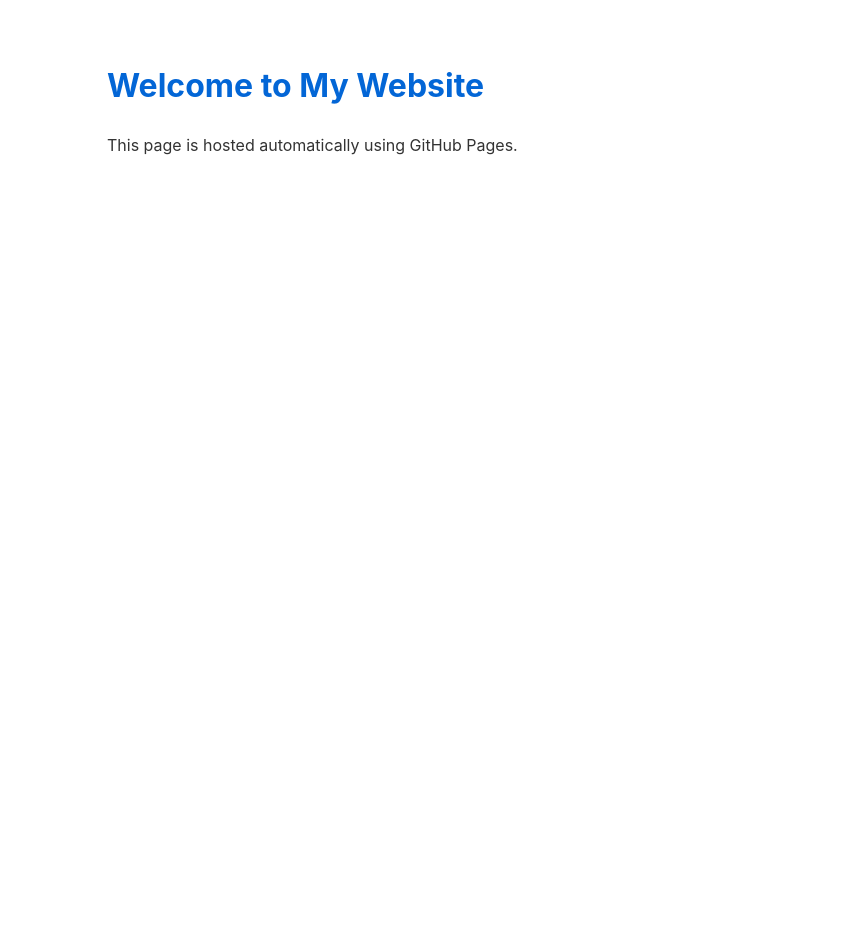
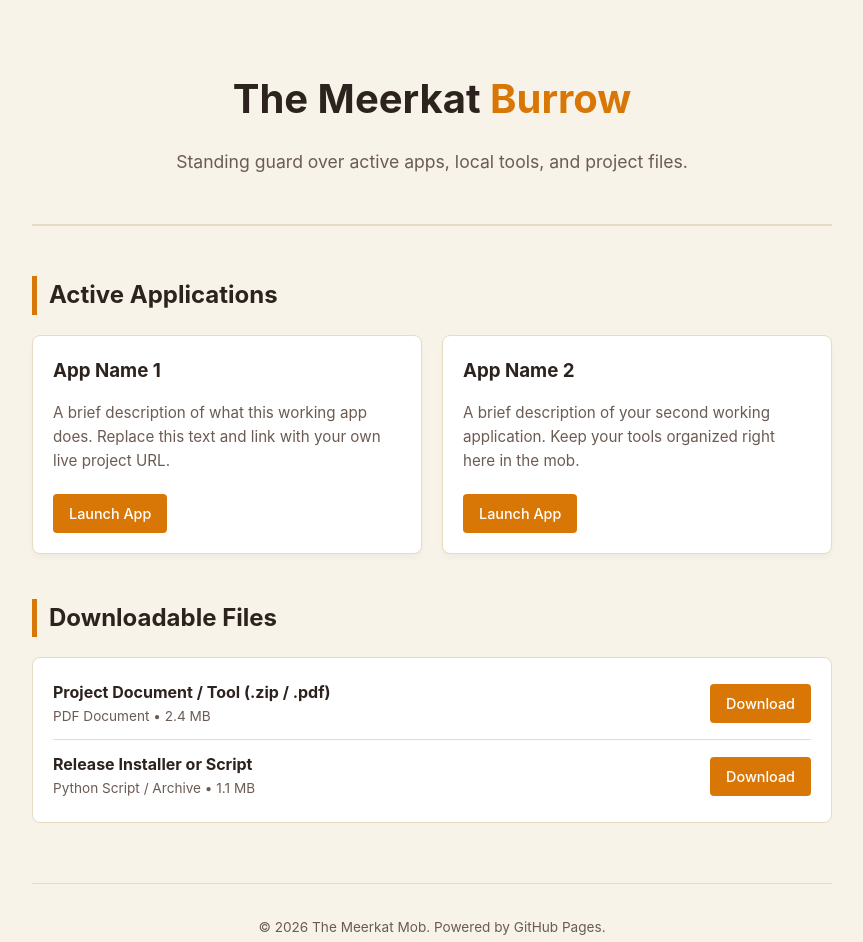
Before and after one commit to dahjordaan-sketch/meerkat, a plain HTML site: page index.html in a window 1280 px wide. Shown: the whole page, without its empty margins (208-1071 px from the left). Before the commit the page ends 800 px from the top, so only its background shows below. Drawn offline with Linux system fonts and the light colour scheme.

Commit message:
Update index.html

```diff
--- a/index.html
+++ b/index.html
@@ -3,23 +3,195 @@
 <head>
     <meta charset="UTF-8">
     <meta name="viewport" content="width=device-width, initial-scale=1.0">
-    <title>My GitHub Pages Site</title>
+    <title>The Meerkat Burrow | App & File Hub</title>
     <style>
+        :root {
+            --bg-color: #f7f3e9; /* Kalahari Sand */
+            --card-bg: #ffffff;
+            --text-main: #2c221e; /* Deep Burrow Brown */
+            --text-muted: #6b5b53;
+            --accent: #d97706; /* Alert Sun-Gold */
+            --accent-hover: #b45309;
+            --border-color: #e5dcc3;
+        }
+
         body {
             font-family: -apple-system, BlinkMacSystemFont, "Segoe UI", Roboto, Helvetica, Arial, sans-serif;
-            max-width: 650px;
-            margin: 60px auto;
-            padding: 0 20px;
-            color: #333;
+            background-color: var(--bg-color);
+            color: var(--text-main);
+            max-width: 800px;
+            margin: 0 auto;
+            padding: 40px 20px;
             line-height: 1.6;
         }
-        h1 {
-            color: #0366d6;
+
+        header {
+            text-align: center;
+            margin-bottom: 50px;
+            border-bottom: 2px solid var(--border-color);
+            padding-bottom: 30px;
+        }
+
+        header h1 {
+            font-size: 2.5rem;
+            color: var(--text-main);
+            margin-bottom: 10px;
+        }
+
+        header h1 span {
+            color: var(--accent);
+        }
+
+        header p {
+            color: var(--text-muted);
+            font-size: 1.1rem;
+        }
+
+        section {
+            margin-bottom: 45px;
+        }
+
+        h2 {
+            font-size: 1.5rem;
+            border-left: 5px solid var(--accent);
+            padding-left: 12px;
+            margin-bottom: 20px;
+            color: var(--text-main);
+        }
+
+        .grid {
+            display: grid;
+            grid-template-columns: repeat(auto-fit, minmax(280px, 1fr));
+            gap: 20px;
+        }
+
+        .card {
+            background-color: var(--card-bg);
+            border: 1px solid var(--border-color);
+            border-radius: 8px;
+            padding: 20px;
+            box-shadow: 0 4px 6px rgba(44, 34, 30, 0.03);
+            transition: transform 0.2s ease, box-shadow 0.2s ease;
+        }
+
+        .card:hover {
+            transform: translateY(-3px);
+            box-shadow: 0 6px 12px rgba(44, 34, 30, 0.08);
+        }
+
+        .card h3 {
+            margin-top: 0;
+            margin-bottom: 10px;
+            color: var(--text-main);
+        }
+
+        .card p {
+            color: var(--text-muted);
+            font-size: 0.95rem;
+            margin-bottom: 20px;
+        }
+
+        .btn {
+            display: inline-block;
+            background-color: var(--accent);
+            color: white;
+            padding: 8px 16px;
+            border-radius: 4px;
+            text-decoration: none;
+            font-weight: 500;
+            font-size: 0.9rem;
+            transition: background-color 0.2s;
+        }
+
+        .btn:hover {
+            background-color: var(--accent-hover);
+        }
+
+        .file-list {
+            background-color: var(--card-bg);
+            border: 1px solid var(--border-color);
+            border-radius: 8px;
+            padding: 10px 20px;
+        }
+
+        .file-item {
+            display: flex;
+            justify-content: space-between;
+            align-items: center;
+            padding: 12px 0;
+            border-bottom: 1px solid var(--border-color);
+        }
+
+        .file-item:last-child {
+            border-bottom: none;
+        }
+
+        .file-info span {
+            display: block;
+            font-size: 0.85rem;
+            color: var(--text-muted);
+        }
+
+        footer {
+            text-align: center;
+            margin-top: 60px;
+            font-size: 0.85rem;
+            color: var(--text-muted);
+            border-top: 1px solid var(--border-color);
+            padding-top: 20px;
         }
     </style>
 </head>
 <body>
-    <h1>Welcome to My Website</h1>
-    <p>This page is hosted automatically using GitHub Pages.</p>
+
+    <header>
+        <h1>The Meerkat <span>Burrow</span></h1>
+        <p>Standing guard over active apps, local tools, and project files.</p>
+    </header>
+
+    <main>
+        <!-- Apps Section -->
+        <section>
+            <h2>Active Applications</h2>
+            <div class="grid">
+                <div class="card">
+                    <h3>App Name 1</h3>
+                    <p>A brief description of what this working app does. Replace this text and link with your own live project URL.</p>
+                    <a href="#" class="btn" target="_blank">Launch App</a>
+                </div>
+                <div class="card">
+                    <h3>App Name 2</h3>
+                    <p>A brief description of your second working application. Keep your tools organized right here in the mob.</p>
+                    <a href="#" class="btn" target="_blank">Launch App</a>
+                </div>
+            </div>
+        </section>
+
+        <!-- Downloads Section -->
+        <section>
+            <h2>Downloadable Files</h2>
+            <div class="file-list">
+                <div class="file-item">
+                    <div class="file-info">
+                        <strong>Project Document / Tool (.zip / .pdf)</strong>
+                        <span>PDF Document • 2.4 MB</span>
+                    </div>
+                    <a href="#" class="btn">Download</a>
+                </div>
+                <div class="file-item">
+                    <div class="file-info">
+                        <strong>Release Installer or Script</strong>
+                        <span>Python Script / Archive • 1.1 MB</span>
+                    </div>
+                    <a href="#" class="btn">Download</a>
+                </div>
+            </div>
+        </section>
+    </main>
+
+    <footer>
+        <p>&copy; 2026 The Meerkat Mob. Powered by GitHub Pages.</p>
+    </footer>
+
 </body>
 </html>
```
